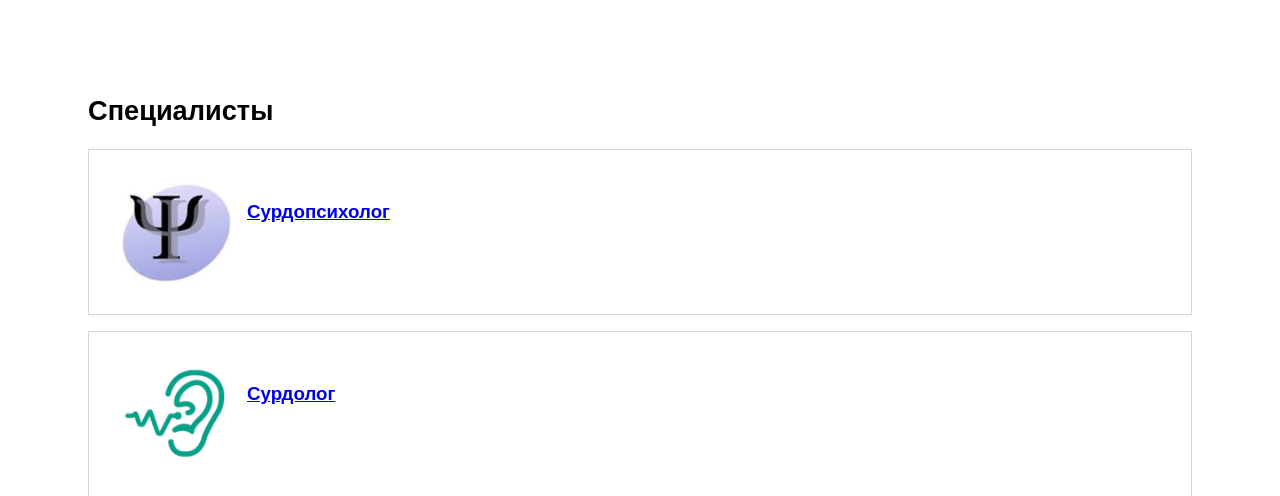
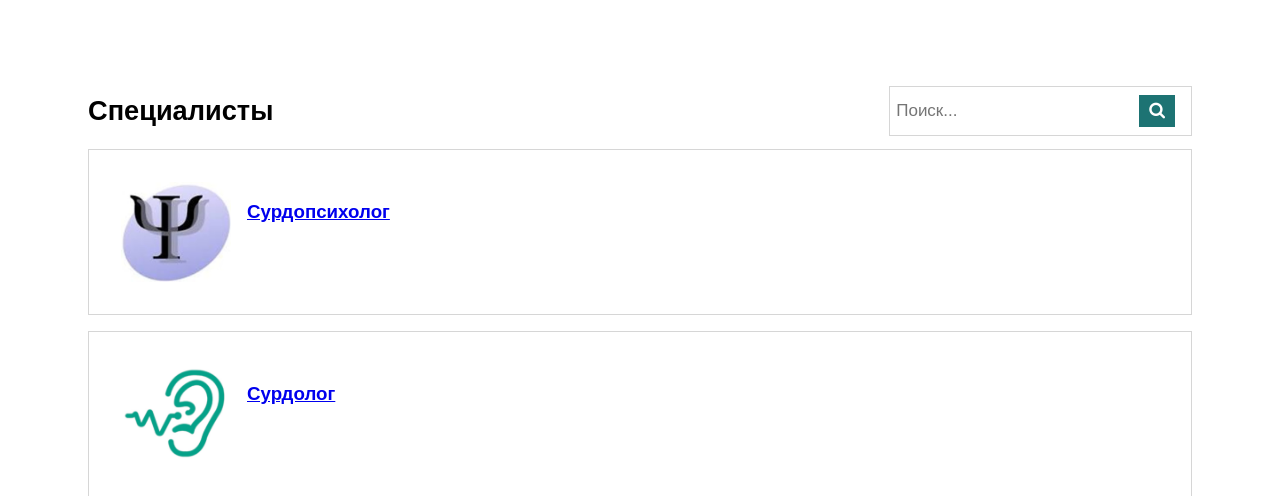
Before and after one commit to hxxdraised/LabProfi, a Django app: page /services/ in a window 1280 px wide. Shown: the top 496 px of the page. Run offline with Django 4.2, Linux system fonts and the light colour scheme.

Commit message:
added search

```diff
--- a/src/app/static/css/index.css
+++ b/src/app/static/css/index.css
@@ -18,6 +18,16 @@ h1 {
 h2 {
     font-size: 1.7rem;
     font-weight: 700;
+}
+
+.flex {
+    display: flex;
+    flex-direction: row;
+    gap: 1rem;
+}
+
+.space-between {
+    justify-content: space-between;
 }
 
 .button {
@@ -51,3 +61,32 @@ h2 {
 .specialist-card:hover{
     box-shadow: 0 5px 10px var(--shadow-color);
 }
+
+.search-container {
+    border: 1px var(--border-color) solid;
+    height: 3rem;
+}
+
+.items-center {
+    align-items: center;
+}
+
+.search-container input {
+    padding: 6px;
+    border: none;
+    margin-top: 8px;
+    margin-right: 16px;
+    font-size: 17px;
+}
+
+.search-container button {
+    float: right;
+    padding: 6px 10px;
+    margin-top: 8px;
+    margin-right: 16px;
+    background: var(--primary-color);
+    color: white;
+    font-size: 17px;
+    border: none;
+    cursor: pointer;
+  }
--- a/src/app/templates/base.html
+++ b/src/app/templates/base.html
@@ -6,6 +6,7 @@
     {% load static %}
     <link href="{% static 'css/index.css' %}" rel="stylesheet" />
     <link rel="canonical" href="https://fonts.google.com/specimen/Montserrat" />
+    <link rel="stylesheet" href="https://cdnjs.cloudflare.com/ajax/libs/font-awesome/4.7.0/css/font-awesome.min.css">
   </head>
   <body>
     <main id="page-wrapper">
--- a/src/app/templates/service_select.html
+++ b/src/app/templates/service_select.html
@@ -1,5 +1,18 @@
 {% extends "base.html" %} {% load static %} {% block content %}
-<h2>Специалисты</h2>
+<div class="flex space-between items-center">
+  <h2>Специалисты</h2>
+  <div class="search-container">
+    <form action="{% url 'service_select' %}" method="get">
+      {% if query %}
+        <input name="q" type="text" placeholder="Поиск..." value="{{query}}">
+      {% else %}
+        <input name="q" type="text" placeholder="Поиск...">
+      {% endif %}
+      <button type="submit"><i class="fa fa-search"></i></button>
+    </form>
+  </div>
+</div>
+
 <div id="specialists-list">
   {% for specialist in specialists %}
   <a href="{% url 'service_info' id=specialist.id %}">
--- a/src/app/views.py
+++ b/src/app/views.py
@@ -6,7 +6,12 @@ def home_page(request):
     return render(request, "home.html")
 
 def services_list_page(request):
-    return render(request, "service_select.html", {"specialists": data.specialists})
+    query = request.GET.get("q")
+    if query:
+        specialists = [s for s in data.specialists if query.lower() in s['name'].lower()]
+    else:
+        specialists = data.specialists
+    return render(request, "service_select.html", {"specialists": specialists, "query": query})
 
 def service_page(request, id):
     return render(request, "service_info.html", {"specialist": data.specialists[id]})
```
